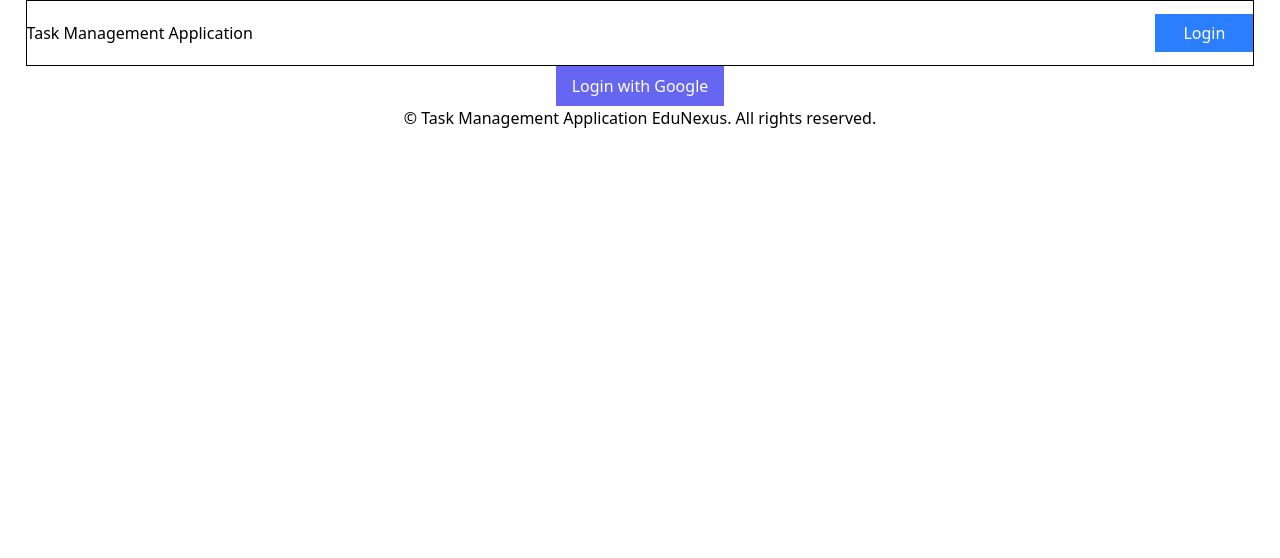
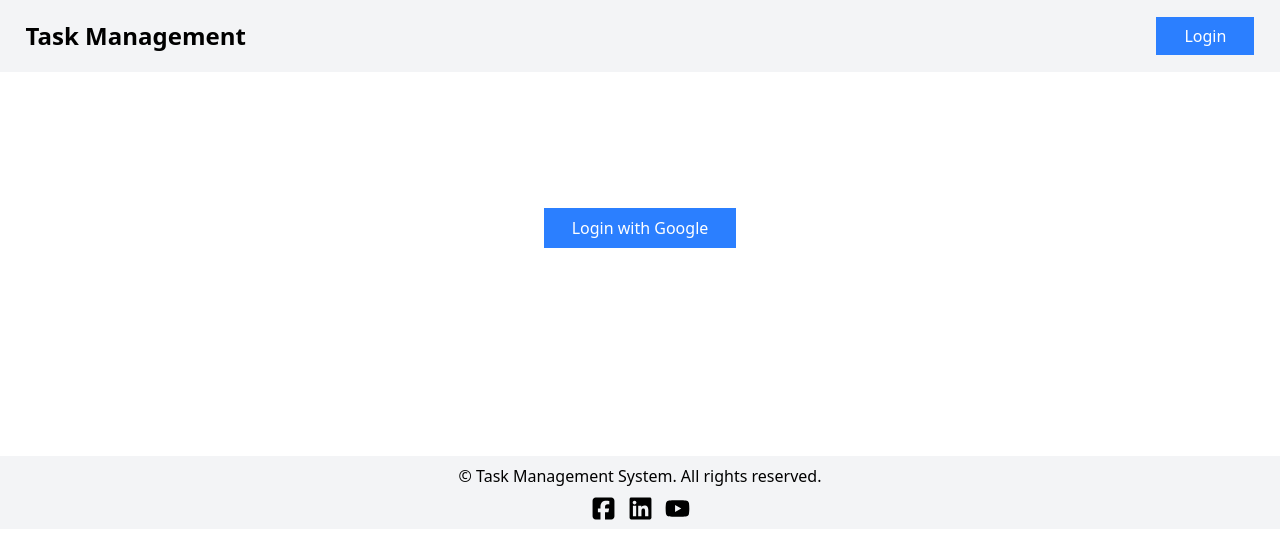
Before and after one commit to wahedpro/Task-Management-Application, a React (Vite) app in the folder frontend/: page /login in a window 1280 px wide. Shown: the top 558 px of the page. Built offline with nearby package versions, Linux system fonts and the light colour scheme; no server answers.

Commit message:
redesign navbar and footer

```diff
--- a/frontend/src/components/Footer/Footer.jsx
+++ b/frontend/src/components/Footer/Footer.jsx
@@ -1,8 +1,18 @@
+import { FaSquareFacebook, FaYoutube } from "react-icons/fa6";
+import { FaLinkedin } from "react-icons/fa";
+
 
 const Footer = () => {
     return (
-        <div className="w-[85%] mx-auto">
-            <p className="text-center">© Task Management Application EduNexus. All rights reserved.</p>
+        <div className="bg-gray-100 py-2">
+            <div className="w-[50%] mx-auto flex flex-col items-center gap-2">
+                <p className="text-center">© Task Management System. All rights reserved.</p>
+                <div className="flex gap-3">
+                    <FaSquareFacebook size={25} />
+                    <FaLinkedin size={25} />
+                    <FaYoutube size={25} />
+                </div>
+            </div>
         </div>
     );
 };
--- a/frontend/src/components/Navbar/Navbar.jsx
+++ b/frontend/src/components/Navbar/Navbar.jsx
@@ -4,7 +4,7 @@ import { AuthContext } from "../../provider/AuthProvider";
 
 const Navbar = () => {
 
-    const {user, logoutUser} = useContext(AuthContext);
+    const { user, logoutUser } = useContext(AuthContext);
 
 
     const handleLogout = () => {
@@ -18,8 +18,9 @@ const Navbar = () => {
     };
 
     return (
-        <div className="w-[96%] mx-auto py-5 flex justify-between border items-center">
-            <NavLink to='/'>Task Management Application</NavLink>
+        <div className="bg-gray-100 fixed z-50 w-full">
+            <div className="w-[96%] mx-auto py-5 flex justify-between items-center ">
+                <NavLink to='/' className="lg:text-2xl text-lg font-semibold">Task Management</NavLink>
                 <div>
                     {
                         user ? <div className="flex gap-2 items-center">
@@ -27,19 +28,20 @@ const Navbar = () => {
                                 className="w-10 h-10 rounded-full cursor-pointer border border-gray-200"
                                 src={user.photoURL}
                                 alt="User Profile"
-                title={user.displayName}/>
+                                title={user.displayName} />
                             <button
                                 onClick={() => {
                                     handleLogout();
                                 }}
-                                className="px-4 py-2 text-white bg-[#6666F2] rounded hover:bg-[#6666F2] transition"
+                                className="py-2 px-7 text-white bg-blue-500 hover:bg-blue-400 transition"
                             >
                                 Logout
                             </button>
                         </div>
                             :
-                <NavLink to="/login" className="py-2 px-7 bg-blue-500 text-white">Login</NavLink>
+                            <NavLink to="/login" className="py-2 px-7 bg-blue-500 hover:bg-blue-400 text-white">Login</NavLink>
                     }
+                </div>
             </div>
         </div>
     );
--- a/frontend/src/pages/Dashboard.jsx
+++ b/frontend/src/pages/Dashboard.jsx
@@ -144,7 +144,7 @@ const Dashboard = () => {
     };
 
     return (
-        <div className="w-[85%] mx-auto py-5">
+        <div className="w-[85%] mx-auto py-24">
             <button onClick={() => openModal()} className="px-5 py-2 bg-blue-600 text-white rounded-md shadow-md hover:bg-blue-700">
                 + Add Task
             </button>
--- a/frontend/src/pages/LoginPage.jsx
+++ b/frontend/src/pages/LoginPage.jsx
@@ -21,11 +21,11 @@ const LoginPage = () => {
     };
 
     return (
-        <div className="w-[50%] mx-auto flex flex-col items-center">
+        <div className="w-[50%] mx-auto flex flex-col items-center py-52">
             <button
                 onClick={googleLogin}
                 disabled={loading}
-                className="text-white bg-[#6666F2] px-4 py-2 hover:bg-[#5757d8] transition disabled:opacity-50"
+                className="text-white py-2 px-7 bg-blue-500 hover:bg-blue-400 transition "
             >
                 {loading ? "Logging in..." : "Login with Google"}
             </button>
```
Lines whose indentation alone changed are shown as unchanged.
